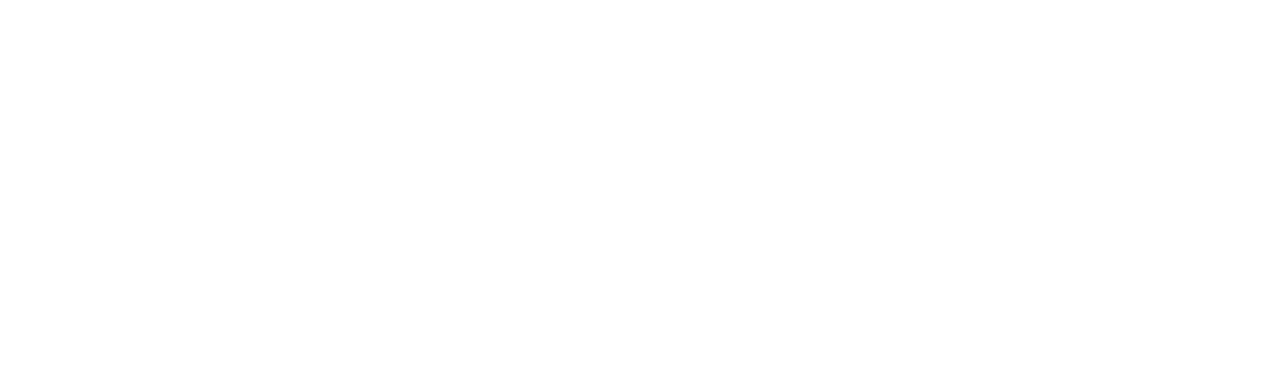
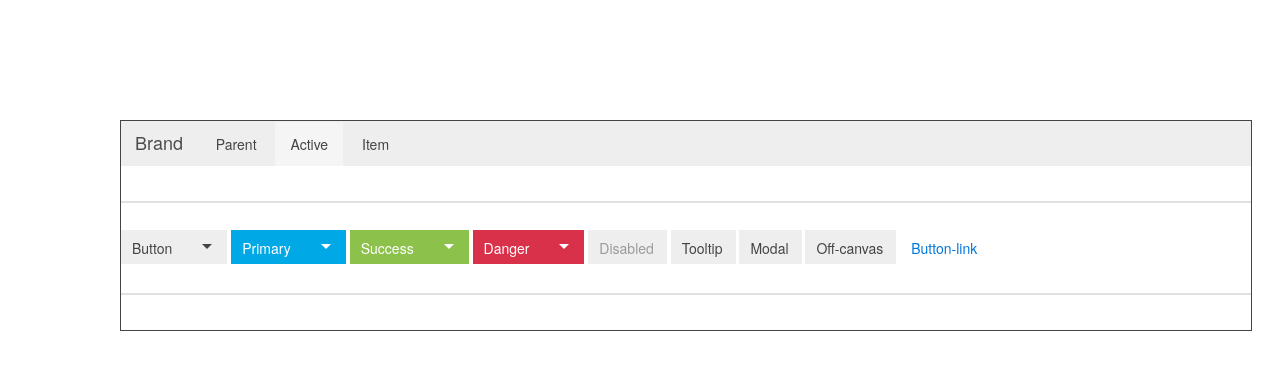
Before and after one commit to AndreKuzminsky/UIcourse_lecture3, a plain HTML site: page UI_lecture3/index.html in a window 1280 px wide. Drawn offline with Linux system fonts and the light colour scheme; a web font is replaced by a local one.

Commit message:
start project, add font

```diff
--- a/UI_lecture3/css/style.css
+++ b/UI_lecture3/css/style.css
@@ -0,0 +1,114 @@
+@font-face {
+    font-family: HelveticaNeue;
+    src: url('font/helveticaneuecyr-roman.otf');
+}
+
+body {
+	width: 1130px;
+	font-family: HelveticaNeue, Helvetica, Arial, sans-serif;
+	font-size: 14px;
+	margin-left: auto;
+	margin-right: auto;
+	margin: 120px;
+	color: #444444;
+
+
+	border: 1px solid;
+}
+
+.top-menu {	background-color: #eeeeee;}
+
+.top-menu div {
+	display: inline-block;
+	padding: 12px 15px;
+}
+
+.top-menu div:first-child {
+	font-size: 18px;
+	padding: 8px 14px 11px 14px;
+	color: #4c4c4c;
+}
+
+.top-menu div:nth-child(3) {
+	background-color: #f5f5f5;
+}
+
+.divider {
+	border: 1px solid #e1e1e1;
+	margin: 35px 0;
+}
+
+.second-menu li{
+	display: inline;
+	padding: 8px 13px 6px 11px;
+	background-color: #eeeeee;
+}
+
+.second-menu li:first-child {
+	margin-left: -40px;
+	padding-right: 45px;
+	position: relative;
+}
+
+.second-menu li:first-child span::after {
+	content: "";
+	position: relative;
+	right: -30px;
+	top: 11px;
+	border: 5px solid transparent;
+	border-top: 5px solid #444444;
+}
+
+.color-item { color: #ffffff; }
+
+.second-menu li:nth-child(2) {
+	padding-right: 45px;
+	position: relative;
+	background-color: #00a8e6;
+}
+
+.second-menu li:nth-child(2) span::after {
+	content: "";
+	position: relative;
+	right: -30px;
+	top: 11px;
+	border: 5px solid transparent;
+	border-top: 5px solid #ffffff;
+}
+
+.second-menu li:nth-child(3) {
+	padding-right: 45px;
+	position: relative;
+	background-color: #8cc14c;
+}
+
+.second-menu li:nth-child(3) span::after {
+	content: "";
+	position: relative;
+	right: -30px;
+	top: 11px;
+	border: 5px solid transparent;
+	border-top: 5px solid #ffffff;
+}
+
+.second-menu li:nth-child(4) {
+	padding-right: 45px;
+	position: relative;
+	background-color: #da314b;
+}
+
+.second-menu li:nth-child(4) span::after {
+	content: "";
+	position: relative;
+	right: -30px;
+	top: 11px;
+	border: 5px solid transparent;
+	border-top: 5px solid #ffffff;
+}
+
+.second-menu li:nth-child(5) { color: #9b9b9b; }
+
+.second-menu li:last-child {
+	color: #0077dd;
+	background-color: transparent;
+}
--- a/UI_lecture3/index.html
+++ b/UI_lecture3/index.html
@@ -2,8 +2,41 @@
 <html>
 <head>
 	<title>CSS Homework</title>
+	<link rel="stylesheet" href="css/style.css">
+
 </head>
 <body>
+	<!-- top horisontal menu -->
+	<div class="top-menu">
+		<div>Brand</div>
+		<div>Parent</div>
+		<div>Active</div>
+		<div>Item</div>
+	</div>
+	<!-- /top horisontal menu -->
+
+	<div class="divider"></div>
+
+	<!-- 2nd horisontal menu -->
+	<div>
+		<ul class="second-menu">
+			<li><span>Button</span></li>
+			<li class="color-item"><span>Primary</span></li>
+			<li class="color-item"><span>Success</span></li>
+			<li class="color-item"><span>Danger</span></li>
+			<li>Disabled</li>
+			<li>Tooltip</li>
+			<li>Modal</li>
+			<li>Off-canvas</li>
+			<li>Button-link</li>
+		</ul>
+	</div>
+	<!-- /2nd horisontal menu -->
+
+	<div class="divider"></div>
+
+
+
 
 </body>
 </html>
```
Also changed, not shown: UI_lecture3/font/helveticaneuecyr-roman.otf (added).
